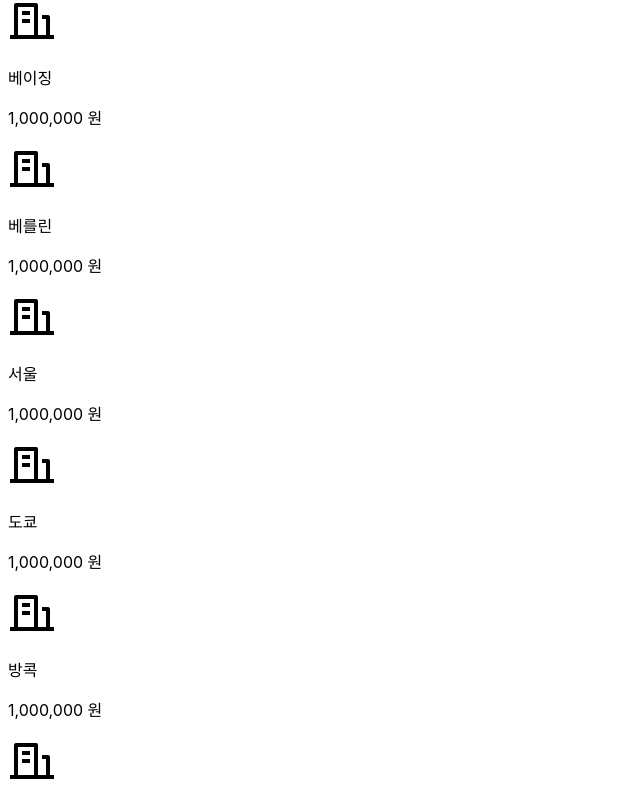
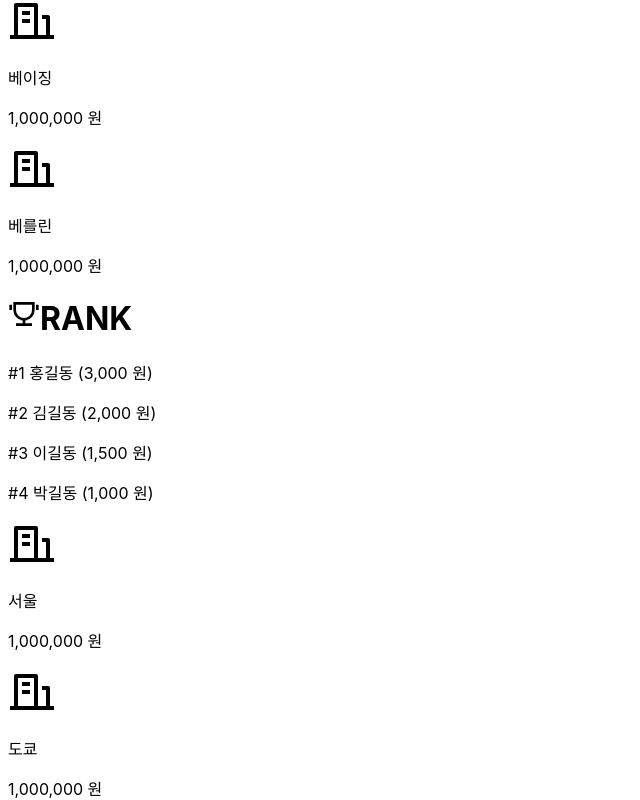
Before and after one commit to SkyLightQP/marble, a React (Create React App) app: page / in a window 1280 px wide. Shown: the part 1713-2513 px from the top of the page, without its empty margins (0-640 px from the left). Built offline with nearby package versions, Linux system fonts and the light colour scheme; a web font is replaced by a local one.

Commit message:
feat: implement Rank component

```diff
--- a/src/components/GameBoard/index.tsx
+++ b/src/components/GameBoard/index.tsx
@@ -3,6 +3,7 @@ import { RiBuildingLine } from 'react-icons/ri';
 import { SpecialCard } from '../SpecialCard';
 import { DUMMY_CITY_LIST, DUMMY_CITY_LIST_FOR_VERTICAL } from '../../constants/dummy-data';
 import { CityCard } from '../CityCard';
+import { RankView } from '../Rank/RankView';
 
 export const GameBoard: React.FC = () => {
   return (
@@ -16,11 +17,14 @@ export const GameBoard: React.FC = () => {
         ))}
         <SpecialCard />
       </div>
-      <div className="flex flex-row justify-center space-x-[1060px] mt-1 mb-1">
+      <div className="flex flex-row justify-center mt-1 mb-1">
         <div className="flex flex-col space-y-1">
           {DUMMY_CITY_LIST_FOR_VERTICAL.map((city) => (
             <CityCard key={city.nameKo} icon={RiBuildingLine} nameKo={city.nameKo} price={city.price} />
           ))}
+        </div>
+        <div className="w-[1060px] h-full p-10">
+          <RankView />
         </div>
         <div className="flex flex-col space-y-1">
           {DUMMY_CITY_LIST_FOR_VERTICAL.map((city) => (
--- /dev/null
+++ b/src/components/Rank/RankPlayerItem/index.tsx
@@ -0,0 +1,29 @@
+import React from 'react';
+import clsx from 'clsx';
+import { PlayerDot } from '../../PlayerDot';
+import { DotColor } from '../../../types/DotColor';
+
+interface RankPlayerItemProps {
+  readonly rank: number;
+  readonly name: string;
+  readonly playerColor: DotColor;
+  readonly currentPrice: number;
+  readonly isMe?: boolean;
+}
+
+export const RankPlayerItem: React.FC<RankPlayerItemProps> = ({
+  rank,
+  name,
+  playerColor,
+  currentPrice,
+  isMe = false
+}) => {
+  return (
+    <div className="flex items-center">
+      <PlayerDot color={playerColor} />
+      <p className={clsx('ml-2', isMe ? 'font-bold' : '')}>
+        #{rank} {name} <span className="text-sm">({currentPrice.toLocaleString('ko-KR')} 원)</span>
+      </p>
+    </div>
+  );
+};
--- /dev/null
+++ b/src/components/Rank/RankView/index.tsx
@@ -0,0 +1,20 @@
+import React from 'react';
+import { RiTrophyLine } from 'react-icons/ri';
+import { RankPlayerItem } from '../RankPlayerItem';
+
+export const RankView: React.FC = () => {
+  return (
+    <div className="w-60 h-60 bg-white border-2 border-gray-300 rounded-xl p-4 ">
+      <h1 className="font-bold text-xl mb-2 flex items-center">
+        <RiTrophyLine className="mr-1" />
+        RANK
+      </h1>
+      <div className="space-y-1">
+        <RankPlayerItem rank={1} name="홍길동" playerColor="red" currentPrice={3000} />
+        <RankPlayerItem rank={2} name="김길동" playerColor="blue" currentPrice={2000} isMe />
+        <RankPlayerItem rank={3} name="이길동" playerColor="yellow" currentPrice={1500} />
+        <RankPlayerItem rank={4} name="박길동" playerColor="green" currentPrice={1000} />
+      </div>
+    </div>
+  );
+};
```
